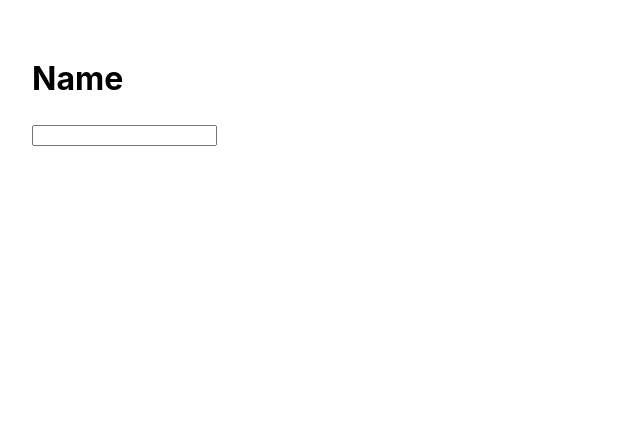
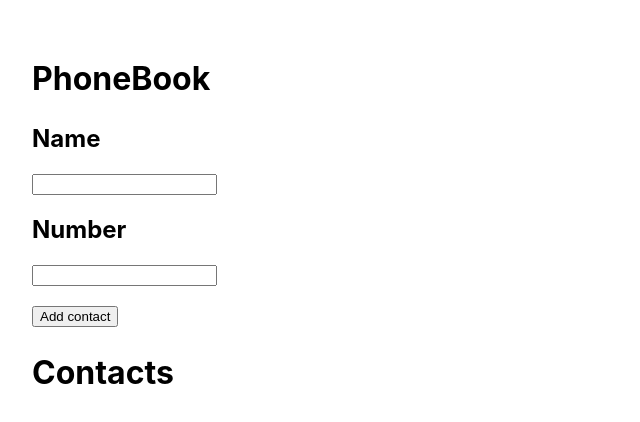
Before and after one commit to ArbakovMaxim/goit-react-hw-02-phonebook, a React (Create React App) app: page / in a window 1280 px wide. Shown: the top 422 px of the page, without its empty margins (0-640 px from the left). Built offline with nearby package versions, Linux system fonts and the light colour scheme.

Commit message:
dz2 day 1

```diff
--- a/src/components/App.jsx
+++ b/src/components/App.jsx
@@ -1,17 +1,20 @@
 import { Component } from 'react';
 import { Container } from 'ui/Container.styled';
+import { Contacts } from './Contacts/Contacts';
 import { FormName } from './Form/Form';
 
 export class App extends Component {
   state = {
     contacts: [],
     name: '',
+    number: '',
   };
 
   render() {
     return (
       <Container>
         <FormName />
+        <Contacts />
       </Container>
     );
   }
--- /dev/null
+++ b/src/components/Contacts/Contacts.jsx
@@ -0,0 +1,16 @@
+import { Section } from 'components/Section/Section';
+import {
+  ContWrapper,
+  ContList,
+  /*  ContItem, */
+} from 'components/Contacts/Contacts.styled';
+
+export const Contacts = () => {
+  return (
+    <Section title="Contacts">
+      <ContWrapper>
+        <ContList></ContList>
+      </ContWrapper>
+    </Section>
+  );
+};
--- /dev/null
+++ b/src/components/Contacts/Contacts.styled.js
@@ -0,0 +1,7 @@
+import styled from 'styled-components';
+
+export const ContWrapper = styled.div``;
+
+export const ContList = styled.ul``;
+
+export const ContItem = styled.li``;
--- a/src/components/Form/Form.jsx
+++ b/src/components/Form/Form.jsx
@@ -1,18 +1,38 @@
 import { Section } from 'components/Section/Section';
-import { Formik } from 'formik';
+import { ErrorMessage, Field, Form, Formik } from 'formik';
+import { ButtonSubmit } from './Form.styled';
+import * as yup from 'yup';
+
+let schema = yup.object().shape({
+  name: yup.string().required(),
+  number: yup.number().required(),
+});
 
 export const FormName = () => {
+  const hendleSubmit = (values, { resetForm }) => {
+    console.log(values);
+    resetForm();
+  };
+
   return (
-    <Section title="Name">
-      <Formik>
-        <input
-          type="text"
-          name="name"
-          pattern="^[a-zA-Zа-яА-Я]+(([' -][a-zA-Zа-яА-Я ])?[a-zA-Zа-яА-Я]*)*$"
-          title="Name may contain only letters, apostrophe, dash and spaces. For example Adrian, Jacob Mercer, Charles de Batz de Castelmore d'Artagnan"
-          required
-        />
-      </Formik>
+    <Section title="PhoneBook">
+      <div>
+        <Formik
+          initialValues={{ name: '', number: '' }}
+          validationSchema={schema}
+          onSubmit={hendleSubmit}
+        >
+          <Form>
+            <h2>Name</h2>
+            <Field type="text" name="name" />
+            <ErrorMessage name="name" component="div" />
+            <h2>Number</h2>
+            <Field type="tel" name="number" />
+            <ErrorMessage name="number" component="div" />
+            <ButtonSubmit type="submit">Add contact</ButtonSubmit>
+          </Form>
+        </Formik>
+      </div>
     </Section>
   );
 };
--- /dev/null
+++ b/src/components/Form/Form.styled.js
@@ -0,0 +1,6 @@
+import styled from 'styled-components';
+
+export const ButtonSubmit = styled.button`
+  display: block;
+  margin-top: 20px;
+`;
```
